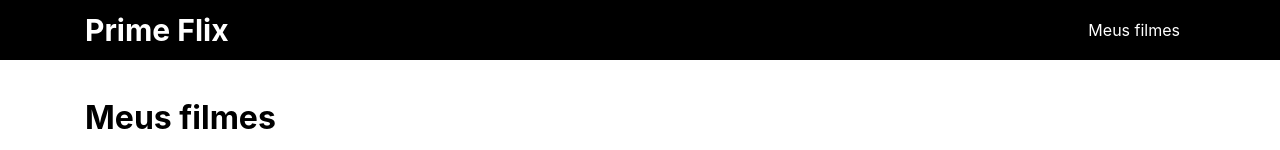
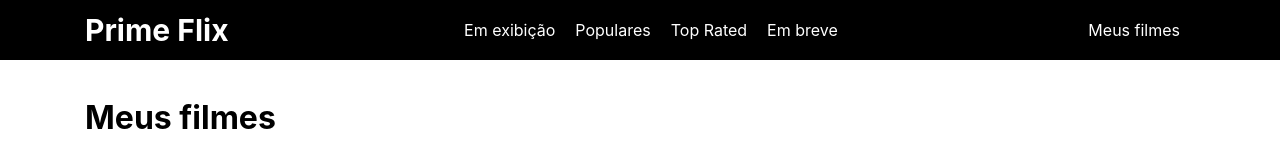
Before and after one commit to jadsonsantos/prime-flix, a React (Create React App) app: page /favorites in a window 1280 px wide. Shown: the top 150 px of the page. Built offline with nearby package versions, Linux system fonts and the light colour scheme; no server answers.

Commit message:
feat: create menu

```diff
--- a/src/components/Header/index.jsx
+++ b/src/components/Header/index.jsx
@@ -1,5 +1,7 @@
 import React from 'react'
 import { Link } from 'react-router-dom'
+
+import Menu from 'components/Menu'
 
 import './Header.scss'
 
@@ -9,6 +11,7 @@ const Header = () => (
       <Link className="header__link header__logo" to="/">
         Prime Flix
       </Link>
+      <Menu />
       <Link className="header__link header__favorites" to="/favorites">
         Meus filmes
       </Link>
--- /dev/null
+++ b/src/components/Menu/Menu.scss
@@ -0,0 +1,18 @@
+.menu {
+  display: none;
+
+  &__list {
+    display: flex;
+    align-items: center;
+  }
+
+  &__link {
+    display: inline-block;
+    color: #fff;
+    padding: 10px;
+  }
+
+  @media (min-width: 768px) {
+    display: block;
+  }
+}
--- /dev/null
+++ b/src/components/Menu/index.jsx
@@ -0,0 +1,24 @@
+import React from 'react'
+import { Link } from 'react-router-dom'
+
+import menu from 'data/menu'
+
+import './Menu.scss'
+
+const Menu = () => {
+  return (
+    <nav className="menu">
+      <ul className="menu__list">
+        {menu.map(({ name, link }) => (
+          <li key={name} className="menu__item">
+            <Link to={`/${link}`} className="menu__link">
+              {name}
+            </Link>
+          </li>
+        ))}
+      </ul>
+    </nav>
+  )
+}
+
+export default Menu
--- /dev/null
+++ b/src/data/menu.js
@@ -0,0 +1,20 @@
+const menu = [
+  {
+    name: 'Em exibição',
+    link: '',
+  },
+  {
+    name: 'Populares',
+    link: 'popular',
+  },
+  {
+    name: 'Top Rated',
+    link: 'top',
+  },
+  {
+    name: 'Em breve',
+    link: 'em-breve',
+  },
+]
+
+export default menu
```
